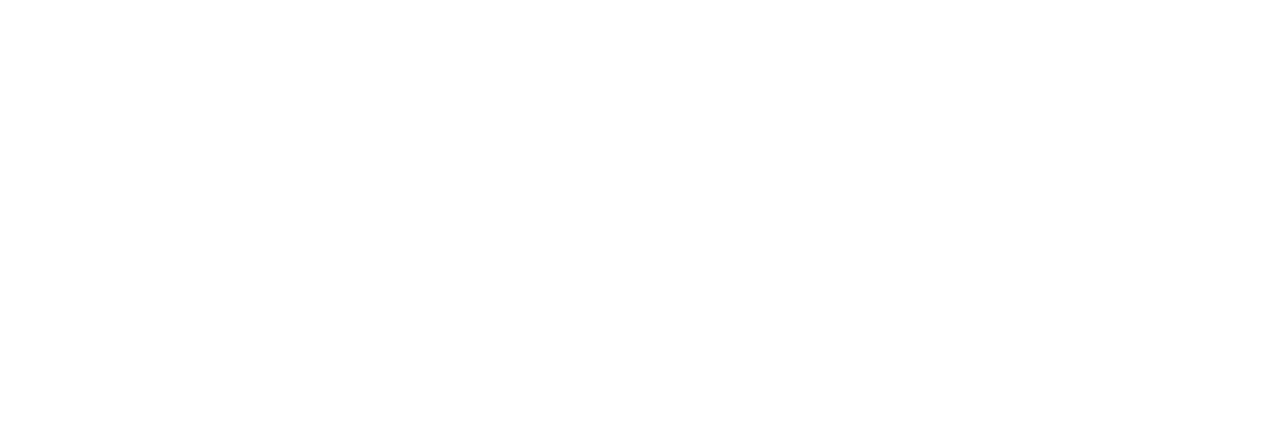
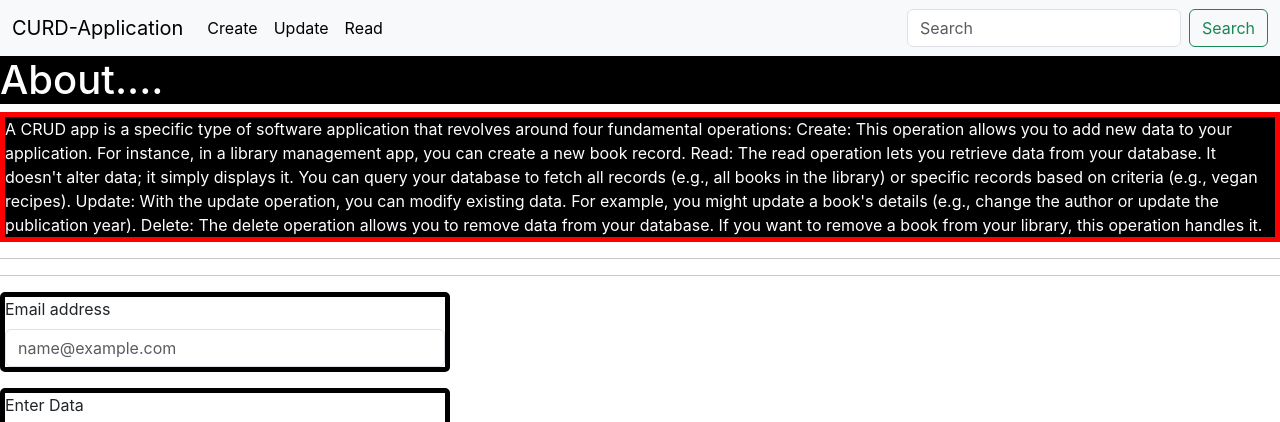
Before and after one commit to mradulnatani/CRUD-app, a React (Create React App) app: page / in a window 1280 px wide. Shown: the top 422 px of the page. Built offline with nearby package versions, Linux system fonts and the light colour scheme; no server answers.

Commit message:
added database and server.js for backend using express.js

```diff
--- a/src/App.js
+++ b/src/App.js
@@ -1,23 +1,29 @@
+import React, { useEffect, useState } from 'react';
+import axios from 'axios';
 import './App.css';
 import Header from "./MyComponents/Header.js";
 import Todos from "./MyComponents/Todos.js";
 import Footer from "./MyComponents/Footer.js";
-import { useState } from 'react';
 function App() {
-function updateData(){
-   const[user,setUer] = useState({
-    email:" ",
-    Data:" "
-   })
+  const [dataList, setDataList] = useState([]);
+
+  useEffect(() => {
+      axios.get('http://localhost:3001/getData').then((response) => {
+          setDataList(response.data);
+      });
+  }, []);
 
   return (
    <>
-  <Header title= "CURD-Application" searchBar = {true} updateData={updateData}/>
+  <Header title= "CURD-Application" searchBar = {true}/>
   <Todos title="Curd-Operations"/>
   <Footer/>
-
+      <div className="App">
+          {dataList.map((val, key) => {
+              return <div> Email: {val.emailid}, Data: {val.data} </div>
+          })}
+      </div>
    </>
   );
 }
-}
 export default App;
--- a/src/MyComponents/Todos.js
+++ b/src/MyComponents/Todos.js
@@ -1,8 +1,8 @@
 import React from 'react'
 import '../MyComponents/Todos.css'
-import propTypes from 'prop-types'
+//import propTypes from 'prop-types'
 
-export default function Todos(porps) {
+export default function Todos(props) {
   return (
     <>
     <h1 className='AboutHeading'>About....</h1>
@@ -19,7 +19,7 @@ Delete: The delete operation allows you to remove data from your database. If yo
 <hr/>
 <div class="mb-3">
   <label for="exampleFormControlInput1" class="form-label">Email address</label>
-  <input type="email" class="form-control" id="exampleFormControlInput1" placeholder="name@example.com" value={user.email}/>
+  <input type="email" class="form-control" id="exampleFormControlInput1" placeholder="name@example.com"/>
 </div>
 <div class="mb-3">
   <label for="exampleFormControlTextarea1" class="form-label">Enter Data</label>
```
